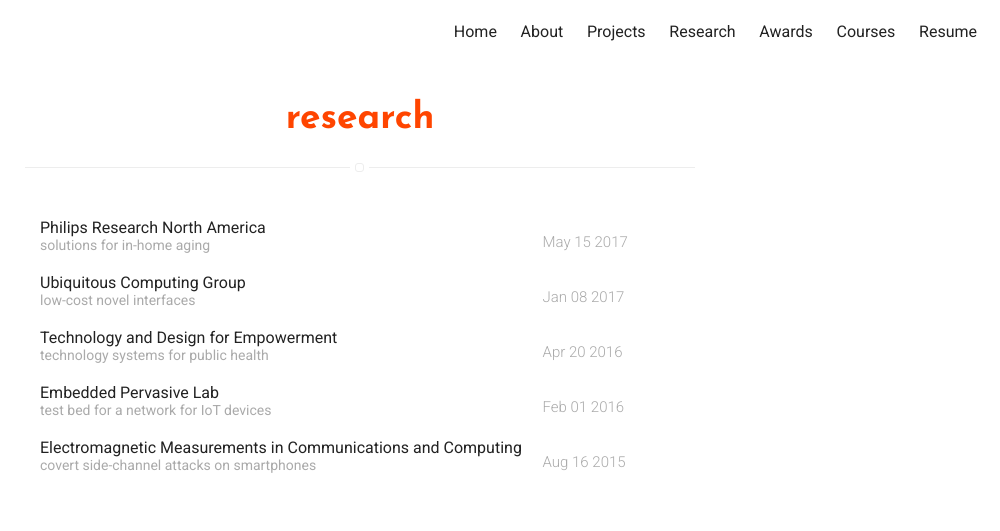
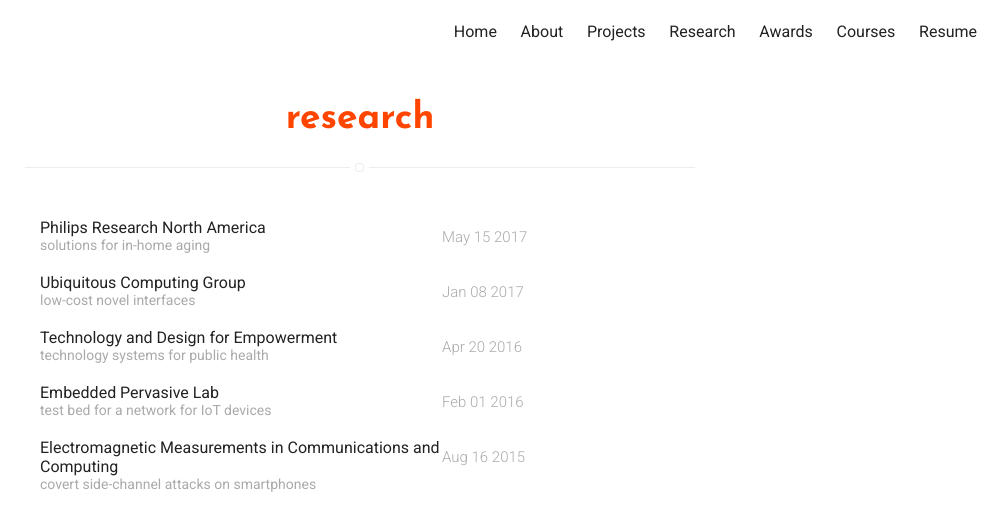
Before and after one commit to azraismail/azraismail.github.io, a Jekyll site: the page built from research.html, in a window 1280 px wide. Shown: the top 531 px of the page, without its empty margins (280-1280 px from the left). Built offline with Jekyll 4.4.1, drawn with Linux system fonts in a browser that asks for light colours.

Commit message:
Create home-blog-projects.sass

```diff
--- a/_sass/pages/home-blog-projects.sass
+++ b/_sass/pages/home-blog-projects.sass
@@ -34,8 +34,8 @@
 .coursework > .list,
 .projects > .list
     > .item
-        display: inline
-        width: 60%
+        display: block
+        width: 80%
         margin: 10 auto
         //background-color: #b83100
 
@@ -74,7 +74,7 @@
     // can you help me?
     aside
         position: relative
-        top: 15px
+        top: 10px
         margin: 5
         width: 25%
         float: right
```
